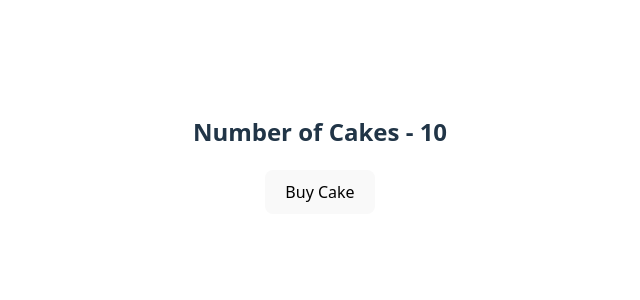
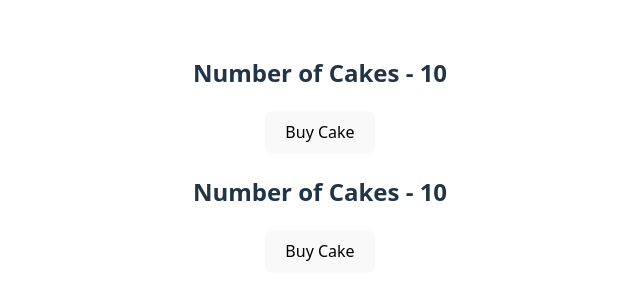
Before and after one commit to coder-julfikar/basic-react-redux-app, a React (Vite) app: page / in a window 1280 px wide. Shown: the part 246-546 px from the top of the page, without its empty margins (320-960 px from the left). Built offline with nearby package versions, Linux system fonts and the light colour scheme.

Commit message:
React-Redux with hooks is implemented.

```diff
--- a/src/App.jsx
+++ b/src/App.jsx
@@ -5,6 +5,7 @@ import reactLogo from './assets/react.svg'
 import viteLogo from '/vite.svg'
 import './App.css'
 import CakeContainer from './components/CakeContainer'
+import HooksCakeContainer from './components/HooksCakeContainer'
 
 function App() {
   const [count, setCount] = useState(0)
@@ -12,6 +13,7 @@ function App() {
   return (
     <Provider store={store}>
       <div className="App">
+        <HooksCakeContainer />
         <CakeContainer />
       </div>
     </Provider>
--- /dev/null
+++ b/src/components/HooksCakeContainer.jsx
@@ -0,0 +1,17 @@
+import React from 'react'
+import { useSelector, useDispatch } from 'react-redux'
+import { buyCake } from '../redux';
+
+function HooksCakeContainer() {
+  const numberOfCakes = useSelector(state => state.numberOfCakes);
+  const dispatch = useDispatch();
+
+  return (
+    <div>
+        <h2>Number of Cakes - {numberOfCakes}</h2>
+        <button onClick={() => dispatch(buyCake())}>Buy Cake</button>
+    </div>
+  )
+}
+
+export default HooksCakeContainer
--- /dev/null
+++ b/src/redux/ice-cream/Types.js
@@ -0,0 +1 @@
+export const BUY_CAKE = 'BUY_CAKE';
```
Also changed, not shown: src/redux/ice-cream/Actions.js (added, +7 -0 lines), src/redux/ice-cream/Reducer.js (added, +17 -0 lines).
